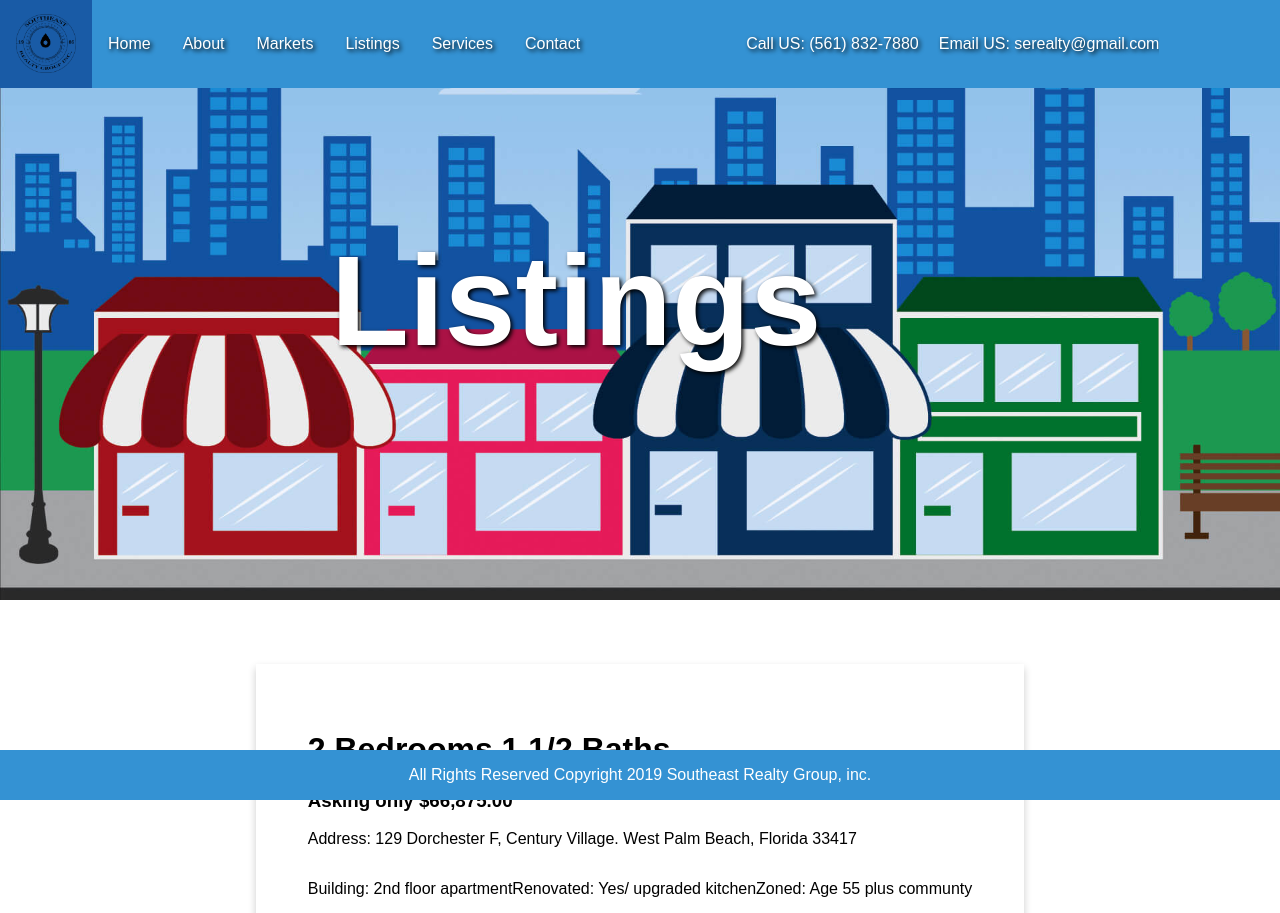
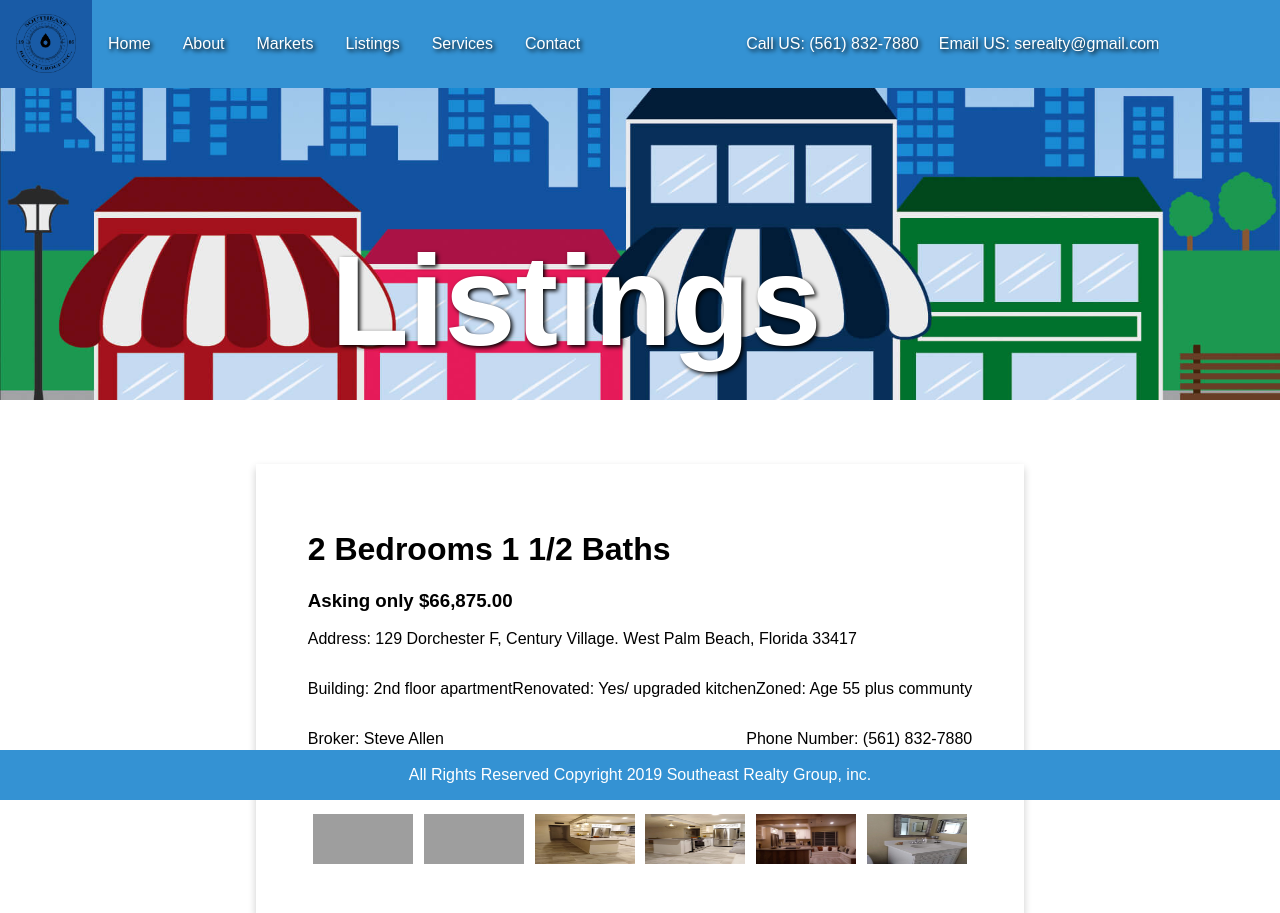
Before and after one commit to Jacobaallen/SErealty, a PHP site: page /listings.html in a window 1280 px wide. Shown: the top 913 px of the page. Run offline with PHP 8.4, Linux system fonts and the light colour scheme; grey boxes are pictures that could not be loaded.

Commit message:
updated image size

```diff
--- a/listings.css
+++ b/listings.css
@@ -81,7 +81,7 @@ li a:hover {
   background-position: center;
   background-size: cover;
   background-attachment: fixed;
-  height: 600px;
+  height: 400px;
 }
 
 .Listings-title{
```
